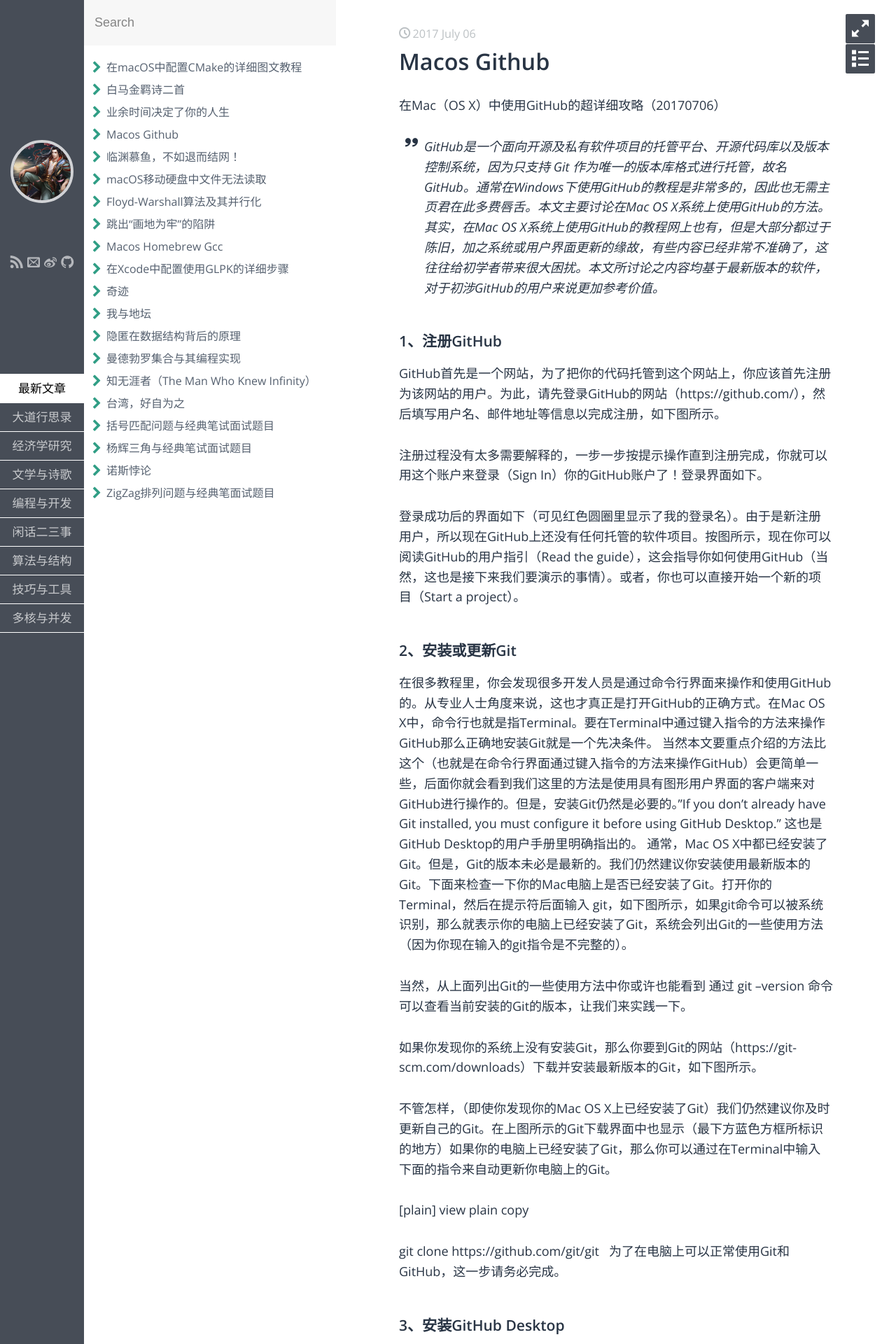
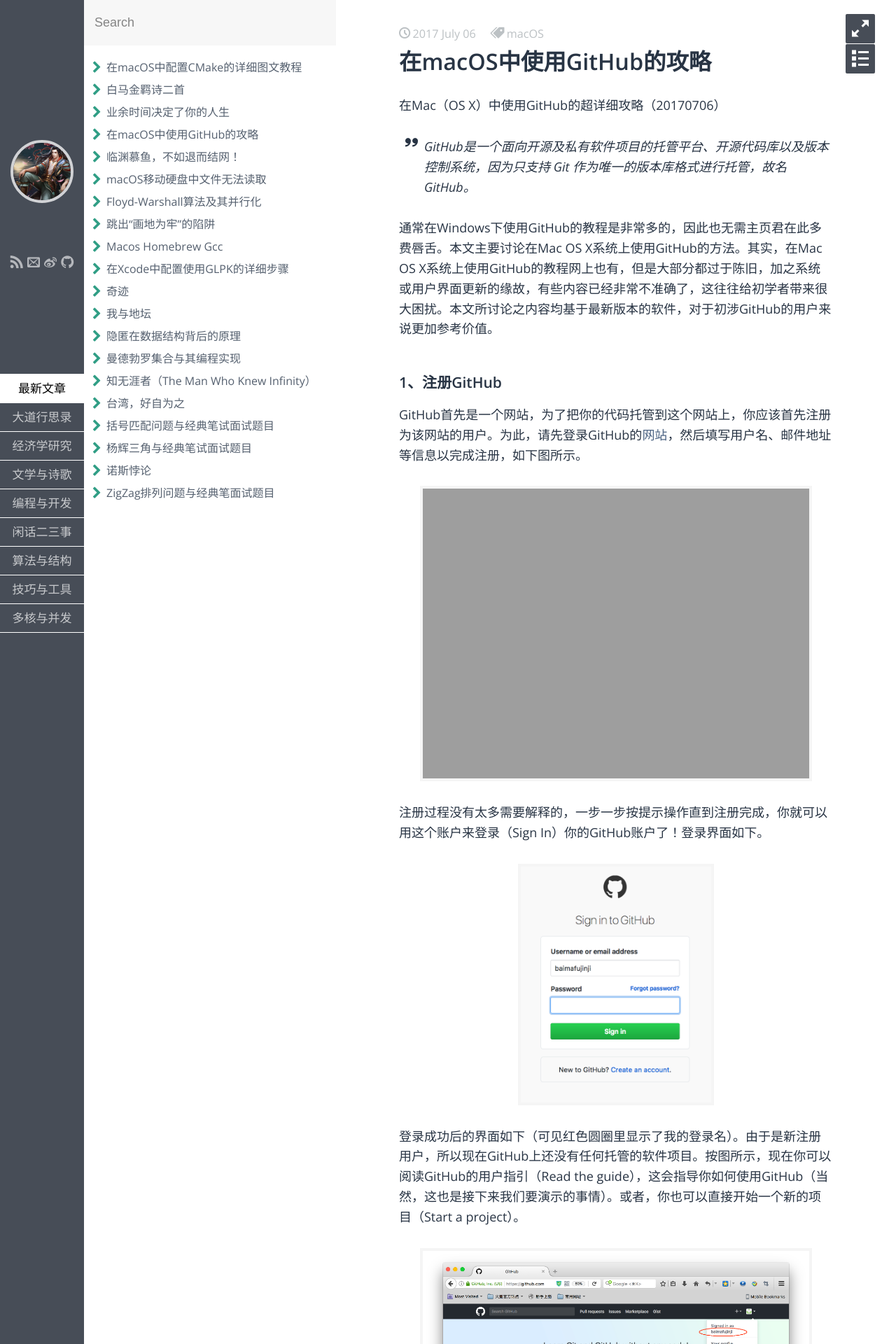
Before and after one commit to fzuo/baimafujinji, a Jekyll site: the page built from _posts/tool/2017-07-06-macos-github.md, in a window 1280 px wide. Shown: the top 1920 px of the page at 70% size. Built offline with Jekyll 4.4.1, drawn with Linux system fonts in a browser that asks for light colours; some web fonts are replaced; our own code applies the rules of GitHub Pages for plain Markdown files; some of the changed text lies outside the part shown.

Commit message:
Update 2017-07-06-macos-github.md

````diff
--- a/_posts/tool/2017-07-06-macos-github.md
+++ b/_posts/tool/2017-07-06-macos-github.md
@@ -1,59 +1,126 @@
-
+---
+layout: post
+title: 在macOS中使用GitHub的攻略
+category: 技巧与工具
+tags: macOS
+keywords: macOS,移动硬盘
+---
 
 在Mac（OS X）中使用GitHub的超详细攻略（20170706）
 
-> GitHub是一个面向开源及私有软件项目的托管平台、开源代码库以及版本控制系统，因为只支持 Git 作为唯一的版本库格式进行托管，故名 GitHub。通常在Windows下使用GitHub的教程是非常多的，因此也无需主页君在此多费唇舌。本文主要讨论在Mac OS X系统上使用GitHub的方法。其实，在Mac OS X系统上使用GitHub的教程网上也有，但是大部分都过于陈旧，加之系统或用户界面更新的缘故，有些内容已经非常不准确了，这往往给初学者带来很大困扰。本文所讨论之内容均基于最新版本的软件，对于初涉GitHub的用户来说更加参考价值。
+> GitHub是一个面向开源及私有软件项目的托管平台、开源代码库以及版本控制系统，因为只支持 Git 作为唯一的版本库格式进行托管，故名 GitHub。
+
+通常在Windows下使用GitHub的教程是非常多的，因此也无需主页君在此多费唇舌。本文主要讨论在Mac OS X系统上使用GitHub的方法。其实，在Mac OS X系统上使用GitHub的教程网上也有，但是大部分都过于陈旧，加之系统或用户界面更新的缘故，有些内容已经非常不准确了，这往往给初学者带来很大困扰。本文所讨论之内容均基于最新版本的软件，对于初涉GitHub的用户来说更加参考价值。
 
 ### 1、注册GitHub
 
-GitHub首先是一个网站，为了把你的代码托管到这个网站上，你应该首先注册为该网站的用户。为此，请先登录GitHub的网站（https://github.com/），然后填写用户名、邮件地址等信息以完成注册，如下图所示。
+GitHub首先是一个网站，为了把你的代码托管到这个网站上，你应该首先注册为该网站的用户。为此，请先登录GitHub的[网站](https://github.com/)，然后填写用户名、邮件地址等信息以完成注册，如下图所示。
+
+<p align="center">
+<img src="https://fzuo.github.io/assets/img/mac_github/macgithub01.png" width="560">
+</p>
 
 注册过程没有太多需要解释的，一步一步按提示操作直到注册完成，你就可以用这个账户来登录（Sign In）你的GitHub账户了！登录界面如下。
 
+<p align="center">
+<img src="https://fzuo.github.io/assets/img/mac_github/macgithub02.png" width="280">
+</p>
+
 登录成功后的界面如下（可见红色圆圈里显示了我的登录名）。由于是新注册用户，所以现在GitHub上还没有任何托管的软件项目。按图所示，现在你可以阅读GitHub的用户指引（Read the guide），这会指导你如何使用GitHub（当然，这也是接下来我们要演示的事情）。或者，你也可以直接开始一个新的项目（Start a project）。
+
+<p align="center">
+<img src="https://fzuo.github.io/assets/img/mac_github/macgithub03.png" width="560">
+</p>
 
 ### 2、安装或更新Git
 
 在很多教程里，你会发现很多开发人员是通过命令行界面来操作和使用GitHub的。从专业人士角度来说，这也才真正是打开GitHub的正确方式。在Mac OS X中，命令行也就是指Terminal。要在Terminal中通过键入指令的方法来操作GitHub那么正确地安装Git就是一个先决条件。
+
 当然本文要重点介绍的方法比这个（也就是在命令行界面通过键入指令的方法来操作GitHub）会更简单一些，后面你就会看到我们这里的方法是使用具有图形用户界面的客户端来对GitHub进行操作的。但是，安装Git仍然是必要的。"If you don't already have Git installed, you must configure it before using GitHub Desktop." 这也是GitHub Desktop的用户手册里明确指出的。
+
 通常，Mac OS X中都已经安装了Git。但是，Git的版本未必是最新的。我们仍然建议你安装使用最新版本的Git。下面来检查一下你的Mac电脑上是否已经安装了Git。打开你的Terminal，然后在提示符后面输入 git，如下图所示，如果git命令可以被系统识别，那么就表示你的电脑上已经安装了Git，系统会列出Git的一些使用方法（因为你现在输入的git指令是不完整的）。
+
+<p align="center">
+<img src="https://fzuo.github.io/assets/img/mac_github/macgithub04.png" width="520">
+</p>
 
 当然，从上面列出Git的一些使用方法中你或许也能看到 通过 git --version 命令可以查看当前安装的Git的版本，让我们来实践一下。
 
-如果你发现你的系统上没有安装Git，那么你要到Git的网站（https://git-scm.com/downloads）下载并安装最新版本的Git，如下图所示。
+<p align="center">
+<img src="https://fzuo.github.io/assets/img/mac_github/macgithub05.png" width="490">
+</p>
+
+如果你发现你的系统上没有安装Git，那么你要到Git的[网站](https://git-scm.com/downloads)下载并安装最新版本的Git，如下图所示。
+
+<p align="center">
+<img src="https://fzuo.github.io/assets/img/mac_github/macgithub06.png" width="560">
+</p>
 
 不管怎样，（即使你发现你的Mac OS X上已经安装了Git）我们仍然建议你及时更新自己的Git。在上图所示的Git下载界面中也显示（最下方蓝色方框所标识的地方）如果你的电脑上已经安装了Git，那么你可以通过在Terminal中输入下面的指令来自动更新你电脑上的Git。
 
-[plain] view plain copy
+```
+git clone https://github.com/git/git
+```
 
-
-
-git clone https://github.com/git/git
 为了在电脑上可以正常使用Git和GitHub，这一步请务必完成。
-
 
 ### 3、安装GitHub Desktop
 
-在Mac OS X上通过GitHub Desktop（即GitHub的桌面版或客户端）来操作GitHub是非常方便的。为此请登录到GitHub Desktop的网站（https://desktop.github.com/），然后选择【Download for MacOS】，如下图所示。
+在Mac OS X上通过GitHub Desktop（即GitHub的桌面版或客户端）来操作GitHub是非常方便的。为此请登录到GitHub Desktop的[网站](https://desktop.github.com/)，然后选择【Download for MacOS】，如下图所示。
+
+<p align="center">
+<img src="https://fzuo.github.io/assets/img/mac_github/macgithub07.png" width="560">
+</p>
 
 你下载下来的文件应该是一个zip的压缩包，解压后得到一个名为GitHub Desktop的程序文件，然后请把这个文件拖拽到Applications中，如下图所示。这样在Launchpad中就会出现GitHub Desktop的图标了。
 
+<p align="center">
+<img src="https://fzuo.github.io/assets/img/mac_github/macgithub08.png" width="490">
+</p>
+
 下面用你在GitHub网站上注册的用户名来配置GitHub Desktop。从Launchpad中启动GitHub Desktop，如下图所示，然后从屏幕左上方选择【GitHub Desktop】→【Preferences】。
+
+<p align="center">
+<img src="https://fzuo.github.io/assets/img/mac_github/macgithub09.png" width="560">
+</p>
 
 如下图所示，在弹出的对话框中选择【Sign In】。你会看到两个【Sing In】，一个是登录到"GitHub.com"，另外一个是登录到"Enterprise"。注意"Enterprise"是付费版的，对于普通个人用户而言，请登录到"GitHub.com"。
 
- 然后在登录界面中输入你的用户名和密码，如下图所示，并按【Sign In】按钮以完成操作。
+<p align="center">
+<img src="https://fzuo.github.io/assets/img/mac_github/macgithub10.png" width="280">
+</p>
+
+然后在登录界面中输入你的用户名和密码，如下图所示，并按【Sign In】按钮以完成操作。
+
+<p align="center">
+<img src="https://fzuo.github.io/assets/img/mac_github/macgithub11.png" width="260">
+</p>
 
 如果你登录成功（用户名和密码无误），Accounts界面里机会显示你当前登录的用户名，如下图所示。同时，在Git选项卡中，用户名和邮箱地址也会被更新。注意，尽管Git选项卡里已经更新了内容，我们仍然建议在这一步里你应该在Git选项卡界面上单击【Save】按钮以保存账号信息。
 
+<p align="center">
+<img src="https://fzuo.github.io/assets/img/mac_github/macgithub12.png" width="280">
+</p>
 
 ### 4、使用GitHub Desktop来将项目托管到GitHub
 
 要利用GitHub来对你的开发项目进行版本管理，你就要创建【Repositories】，然后把你的项目代码即其他文件上传到相应的Repositories中。在你登录到GitHub后，单击右上角的图标，并从下拉菜单中选择【Your Profile】，如下图所示。
 
+<p align="center">
+<img src="https://fzuo.github.io/assets/img/mac_github/macgithub13.png" width="560">
+</p>
+
 如下图所示，会发现你还没有创建任何Repositories。下面我们就通过GitHub Desktop来创建Repositories并上传项目文件至GitHub。
 
+<p align="center">
+<img src="https://fzuo.github.io/assets/img/mac_github/macgithub14.png" width="520">
+</p>
+
 下面在本地创建一个新的Repository，如下图所示你可以从屏幕上方的【File】菜单中点选【New Repository】，也可在未创建任何Repository的GitHub Desktop操作界面上直接单击【Create New Repository】。接下来，在弹出的对话框中输入Repository的名字（系统会在本地创建一个该名字的文件夹）。单击【Create Repository】按钮完成操作。
+
+<p align="center">
+<img src="https://fzuo.github.io/assets/img/mac_github/macgithub15.png" width="560">
+</p>
 
 成功创建一个新的Repository之后，如下图左上角所示可以看到“Current Repository”就是刚刚创建的Repository，由于现在这个Repository是空的，所以里面并没有任何文件。此外，还应该注意到此时My-First-Git-Proj的图标是一个电脑形状，这是因为该Repository仅仅存在你的电脑上，还没有上传到GitHub网站上。
 
````
